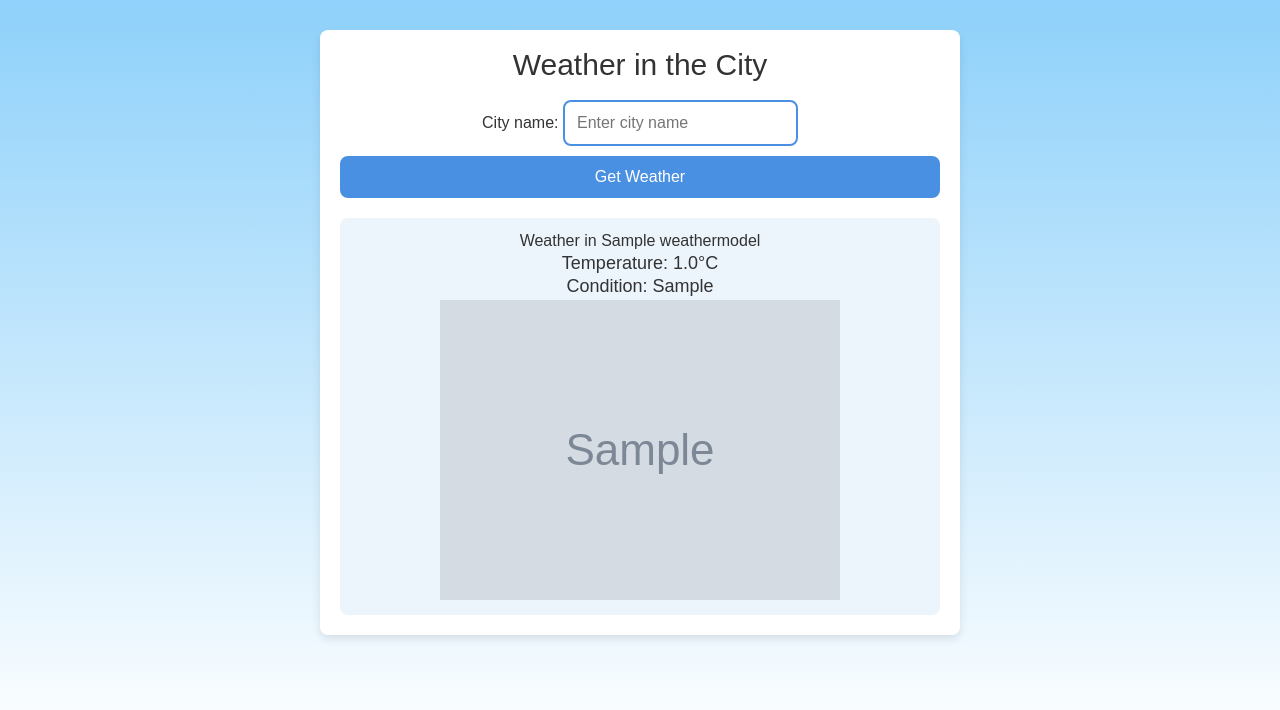
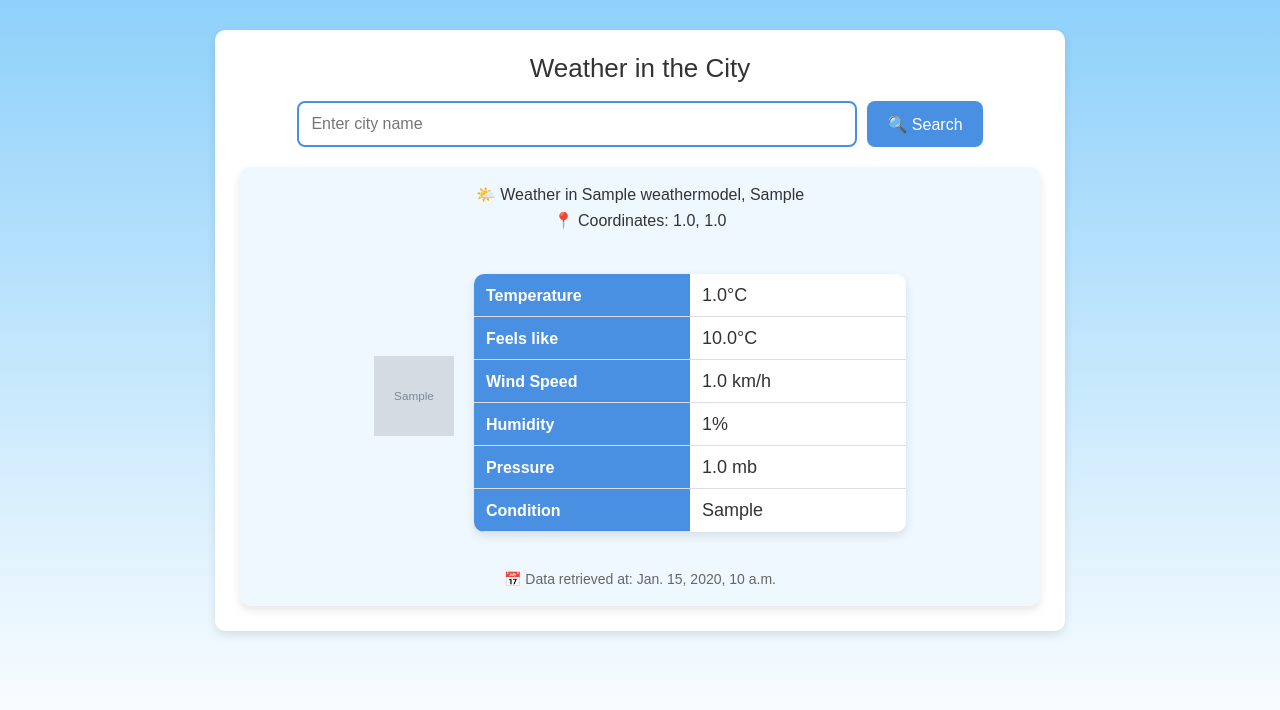
Before and after one commit to kathlleen/weather_app, a Django app: template app/templates/index.html in a window 1280 px wide. Shown: the part 48-758 px from the top of the page. Run offline with Django 4.2, Linux system fonts and the light colour scheme; tables that the repository leaves empty hold one stand-in row (values such as "Sample post"); the template is opened without the code that fills it: values that come from a table or form of the project are taken from there, most other values are stand-ins (such as "Sample title", 1, 10 or a date in 2020); grey boxes marked "Sample" are stand-in pictures; some libraries are stand-ins or nearby versions.

Commit message:
Query history and beautiful styles

```diff
--- a/app/main/views.py
+++ b/app/main/views.py
@@ -58,7 +58,11 @@
 
 
 def query(request):
+
+    weather_history = WeatherModel.objects.all()
+
     context = {
-        'title': 'Query history'
+        'title': 'Query history',
+        'weather_history' : weather_history,
     }
     return render(request, 'query.html', context)
--- a/app/static/css/style.css
+++ b/app/static/css/style.css
@@ -44,38 +44,39 @@ nav ul li a:hover {
     text-decoration: underline;
 }
 
-/* 📌 Заголовки */
-h1 {
-    font-size: 30px;
-    margin-bottom: 20px;
 
-}
-
-
-/* 📌 Контейнер */
-.container {
+/* 🌤️ Основные стили */
+.weather-container {
     width: 90%;
-    max-width: 600px;
+    max-width: 800px;
     margin: 30px auto;
-    background: var(--secondary-color);
-    padding: 20px;
-    border-radius: var(--border-radius);
+    background: #ffffff;
+    padding: 25px;
+    border-radius: 10px;
     box-shadow: 0 4px 10px rgba(0, 0, 0, 0.1);
     text-align: center;
 }
 
-/* 📌 Форма поиска погоды */
-form {
+/* 📌 Заголовки */
+h1 {
+    font-size: 26px;
+    margin-bottom: 20px;
+}
+
+
+/* 📌 Форма */
+.input-container {
     display: flex;
-    flex-direction: column;
     gap: 10px;
+    justify-content: center;
 }
 
 input[type="text"] {
     padding: 12px;
-    border: 2px solid var(--primary-color);
-    border-radius: var(--border-radius);
+    border: 2px solid #4a90e2;
+    border-radius: 8px;
     font-size: 16px;
+    width: 70%;
     outline: none;
     transition: 0.3s;
 }
@@ -85,11 +86,11 @@ input[type="text"]:focus {
 }
 
 button {
-    padding: 12px;
-    background: var(--primary-color);
+    padding: 12px 20px;
+    background: #4a90e2;
     border: none;
-    border-radius: var(--border-radius);
-    color: var(--secondary-color);
+    border-radius: 8px;
+    color: white;
     font-size: 16px;
     cursor: pointer;
     transition: 0.3s;
@@ -99,22 +100,82 @@ button:hover {
     background: #357ABD;
 }
 
-/* 📌 Отображение погоды */
-.weather-info {
+/* 📌 Карточка погоды */
+.weather-card {
     margin-top: 20px;
-    padding: 15px;
-    background: rgba(74, 144, 226, 0.1);
-    border-radius: var(--border-radius);
+    padding: 20px;
+    border-radius: 10px;
+    background: #f0f8ff;
+    box-shadow: 0 4px 10px rgba(0, 0, 0, 0.1);
+
+    display: flex;
+    flex-direction: column;
+    align-items: center;
+    gap: 10px;
 }
 
-.weather-info h2 {
-    margin-bottom: 5px;
+.weather-info {
+    width: 70%;
+    display: flex;
+    align-items: center;
+    justify-content: space-around;
+    margin: 20px;
+    gap: 20px;
 }
 
-.weather-info p {
+.weather-info img {
+    width: 80px;
+    height: 80px;
+}
+
+/* 📌 Таблица погоды */
+.weather-table {
+    width: 100%;
+    margin-top: 15px;
+    border-collapse: collapse;
+    background: #ffffff;
+    border-radius: 10px;
+    overflow: hidden;
+    box-shadow: 0 4px 10px rgba(0, 0, 0, 0.1);
+}
+
+.weather-table th, .weather-table td {
+    padding: 12px;
+    text-align: left;
+    border-bottom: 1px solid #ddd;
+}
+
+.weather-table th {
+    background: #4a90e2;
+    color: white;
+    font-weight: bold;
+    text-align: left;
+    width: 50%;
+}
+
+.weather-table td {
     font-size: 18px;
-    margin: 5px 0;
+    color: #333;
 }
+
+/* 📌 Убираем границу у последней строки */
+.weather-table tr:last-child td {
+    border-bottom: none;
+}
+
+
+/* 📌 Ошибки */
+.error {
+    color: red;
+    margin-top: 10px;
+}
+
+.timestamp {
+    font-size: 14px;
+    color: #666;
+    margin-top: 10px;
+}
+
 
 /* 📌 История запросов */
 .history-container {
@@ -125,24 +186,24 @@ button:hover {
     text-align: center;
 }
 
-table {
+.query-table table {
     width: 100%;
     border-collapse: collapse;
     margin-top: 10px;
 }
 
-th, td {
+.query-table th, td {
     padding: 12px;
     border-bottom: 1px solid #ddd;
     text-align: center;
 }
 
-th {
+.query-table th {
     background: var(--primary-color);
     color: var(--secondary-color);
 }
 
-tr:nth-child(even) {
+.query-table tr:nth-child(even) {
     background: #f9f9f9;
 }
 
--- a/app/templates/base.html
+++ b/app/templates/base.html
@@ -15,7 +15,7 @@
             <li><a href="{% url 'query-history' %}">Query History</a></li>
         </ul>
     </nav>
-    <div class="container">
+    <div class="weather-container">
         {% block content %}{% endblock %}
     </div>
     <script src="{% static 'js/script.js' %}"></script>
--- a/app/templates/index.html
+++ b/app/templates/index.html
@@ -2,22 +2,60 @@
 
 {% block content %}
 <h1>Weather in the City</h1>
+
+<!-- Форма поиска -->
 <form id="weather-form" method="post">
     {% csrf_token %}
-    {{ form.as_p }}
-    <button type="submit">Get Weather</button>
+    <div class="input-container">
+        <input type="text" name="city" id="city" placeholder="Enter city name" required>
+        <button type="submit">🔍 Search</button>
+    </div>
 </form>
 
-<div id="weather-result" class="weather-info">
-    {% if city_weather %}
-        <h2>Weather in {{ city_weather.city_name }}</h2>
-        <p>Temperature: {{ city_weather.temperature_c }}°C</p>
-        <p>Condition: {{ city_weather.condition }}</p>
+<!-- Вывод погоды -->
+{% if city_weather %}
+<div class="weather-card">
+    <h2>🌤️ Weather in {{ city_weather.city_name }}, {{ city_weather.country }}</h2>
+    <p><strong>📍 Coordinates:</strong> {{ city_weather.latitude }}, {{ city_weather.longitude }}</p>
+
+    <div class="weather-info">
         <img src="{{ city_weather.icon_url }}" alt="Weather icon">
-    {% endif %}
+        <table class="weather-table">
+            <tr>
+                <th>Temperature</th>
+                <td>{{ city_weather.temperature_c }}°C</td>
+            </tr>
+            <tr>
+                <th>Feels like</th>
+                <td>{{ city_weather.feels_like_c }}°C</td>
+            </tr>
+            <tr>
+                <th>Wind Speed</th>
+                <td>{{ city_weather.wind_speed_kph }} km/h</td>
+            </tr>
+            <tr>
+                <th>Humidity</th>
+                <td>{{ city_weather.humidity }}%</td>
+            </tr>
+            <tr>
+                <th>Pressure</th>
+                <td>{{ city_weather.pressure_mb }} mb</td>
+            </tr>
+            <tr>
+                <th>Condition</th>
+                <td>{{ city_weather.condition }}</td>
+            </tr>
+        </table>
+
+    </div>
+
+    <p class="timestamp">📅 Data retrieved at: {{ city_weather.timestamp }}</p>
 </div>
+{% endif %}
 
+<!-- Ошибка, если не удалось получить данные -->
 {% if error %}
-    <p style="color: red;">{{ error }}</p>
+<p class="error">{{ error }}</p>
 {% endif %}
+
 {% endblock %}
```
Also changed, not shown: app/templates/query.html (+13 -1 lines).
